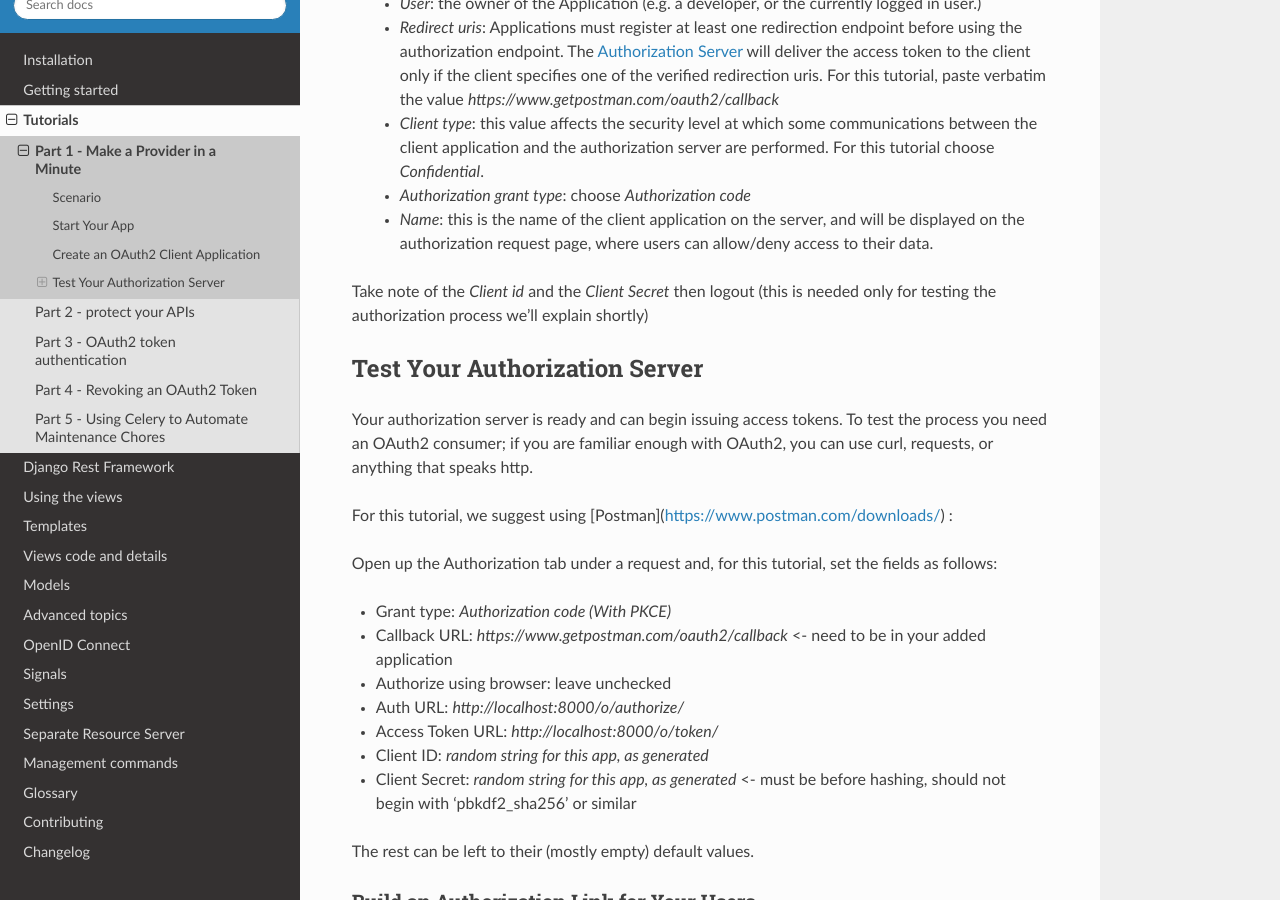
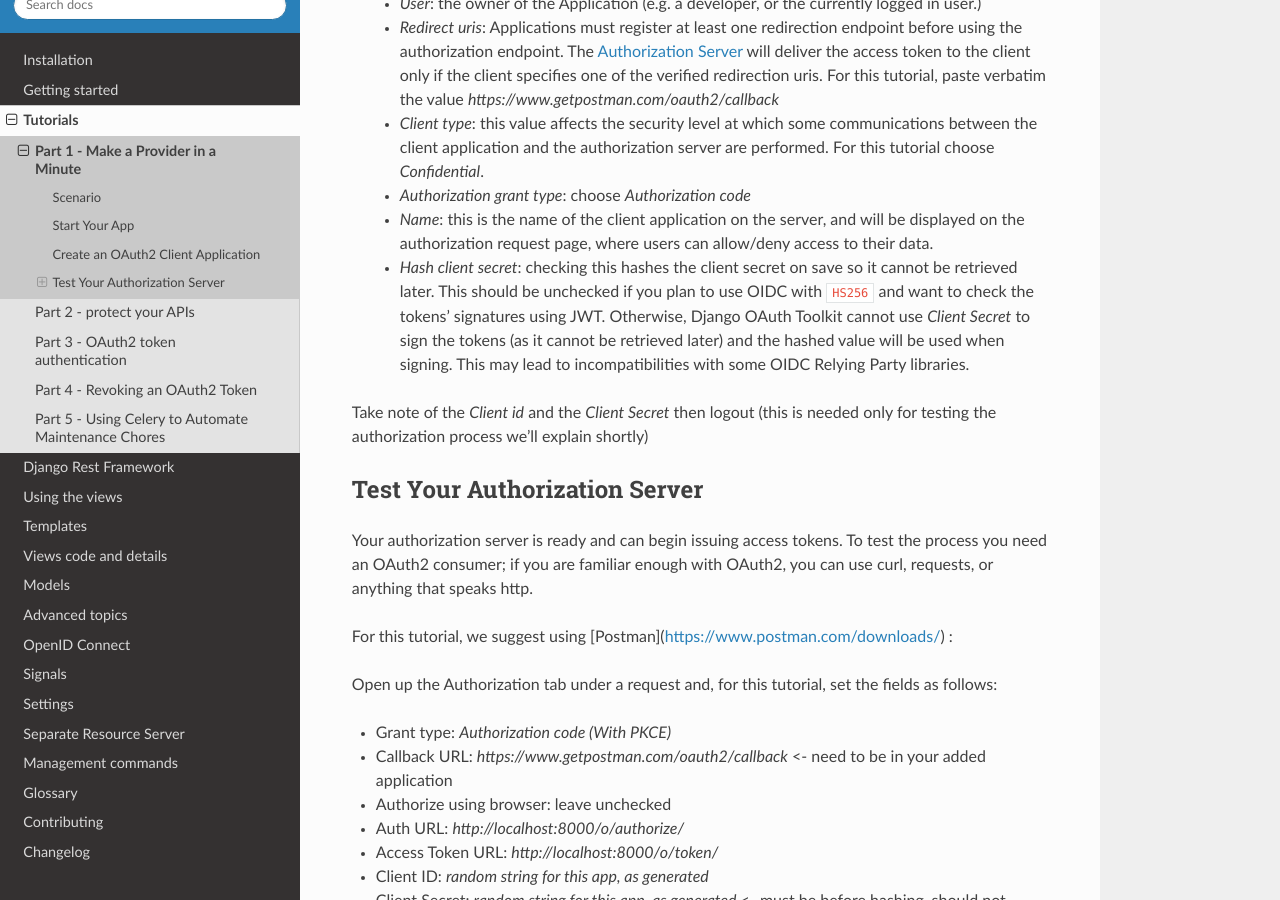
Before and after one commit to jazzband/django-oauth-toolkit, a Sphinx documentation site: the page built from docs/tutorial/tutorial_01.rst, in a window 1280 px wide and 900 px high, scrolled down 1974 px. Built offline with Sphinx 7.4.7 and the Read the Docs theme 2.0.0, drawn with Linux system fonts in a browser that asks for light colours; the version number is read from the project's files by our own code.

Commit message:
add more documentation

```diff
--- a/docs/getting_started.rst
+++ b/docs/getting_started.rst
@@ -244,7 +244,9 @@
 
 Point your browser to http://127.0.0.1:8000/o/applications/register/ lets create an application.
 
-Fill the form as show in the screenshot below and before save take note of ``Client id`` and ``Client secret`` we will use it in a minute.
+Fill the form as show in the screenshot below and before save take note of ``Client id`` and ``Client secret``, we will use it in a minute.
+
+If you want to use this application with OIDC and ``HS256`` (see :doc:`OpenID Connect <oidc>`), uncheck ``Hash client secret`` to allow verifying tokens using JWT signatures.
 
 .. image:: _images/application-register-auth-code.png
    :alt: Authorization code application registration
--- a/docs/tutorial/tutorial_01.rst
+++ b/docs/tutorial/tutorial_01.rst
@@ -99,6 +99,11 @@
  * `Name`: this is the name of the client application on the server, and will be displayed on the authorization request
    page, where users can allow/deny access to their data.
 
+ * `Hash client secret`: checking this hashes the client secret on save so it cannot be retrieved later. This should be
+   unchecked if you plan to use OIDC with ``HS256`` and want to check the tokens' signatures using JWT. Otherwise,
+   Django OAuth Toolkit cannot use `Client Secret` to sign the tokens (as it cannot be retrieved later) and the hashed
+   value will be used when signing. This may lead to incompatibilities with some OIDC Relying Party libraries.
+
 Take note of the `Client id` and the `Client Secret` then logout (this is needed only for testing the authorization
 process we'll explain shortly)
 
```
Also changed, not shown: docs/_images/application-register-auth-code.png, docs/_images/application-register-client-credential.png.
